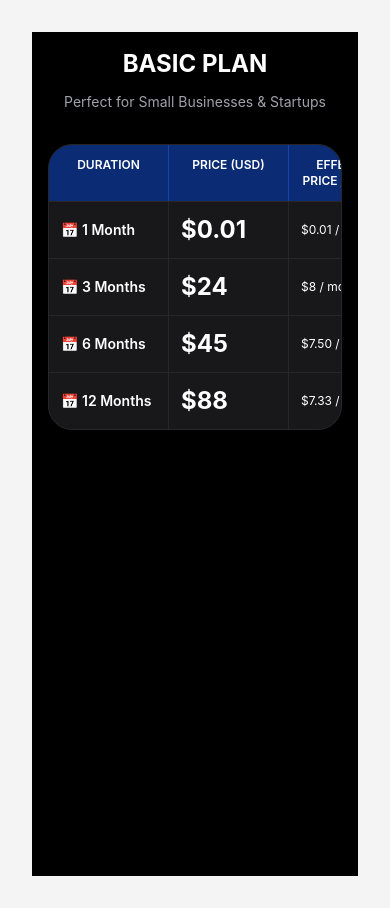
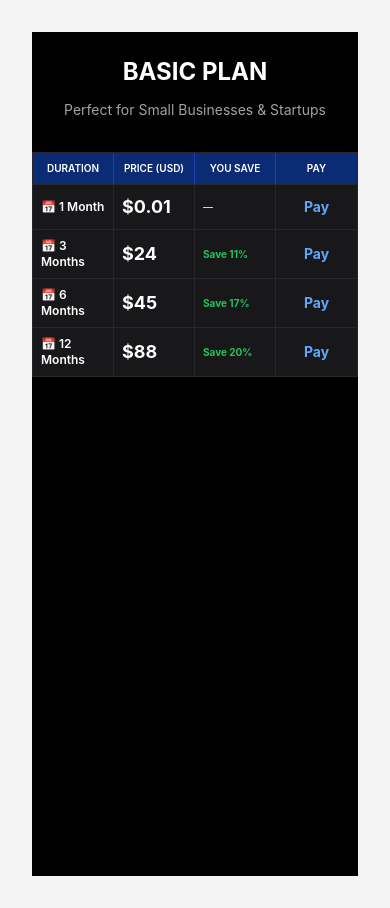
Before and after one commit to afnankhan123456/reviewreply-ai, a Next.js app: page /plans/basic/pricing in a window 390 px wide. Built offline with nearby package versions, Linux system fonts and the light colour scheme.

Commit message:
Update page.tsx

```diff
--- a/app/plans/basic/pricing/page.tsx
+++ b/app/plans/basic/pricing/page.tsx
@@ -29,60 +29,51 @@ export default function BasicPricingPage() {
   };
 
   return (
-    <div className="min-h-screen bg-black text-white p-4">
-      <div className="max-w-7xl mx-auto">
-        {/* HEADING – responsive font size */}
-        <div className="text-center mb-8">
-          <h1 className="text-2xl md:text-4xl font-bold mb-3">
-            BASIC PLAN
-          </h1>
+    <div className="min-h-screen bg-black text-white px-0 py-0">
+      {/* Outer padding removed – full width black background */}
+      <div className="w-full">
+        {/* HEADING */}
+        <div className="text-center pt-6 mb-8">
+          <h1 className="text-2xl md:text-4xl font-bold mb-3">BASIC PLAN</h1>
           <p className="text-zinc-400 text-sm md:text-base">
             Perfect for Small Businesses & Startups
           </p>
         </div>
 
-        {/* PRICING TABLE CONTAINER – responsive */}
-        <div className="rounded-3xl overflow-hidden border border-zinc-800 bg-zinc-900">
-          {/* SCROLLABLE WRAPPER for mobile */}
-          <div className="overflow-x-auto">
-            {/* TABLE – min width forces horizontal scroll on small screens */}
-            <div className="min-w-[600px]">
-              {/* HEADER ROW */}
-              <div className="grid grid-cols-5 bg-[#0B2C74] text-white font-semibold text-center text-xs md:text-sm">
-                <div className="p-3 md:p-4 border-r border-blue-800">
-                  DURATION
-                </div>
-                <div className="p-3 md:p-4 border-r border-blue-800">
-                  PRICE (USD)
-                </div>
-                <div className="p-3 md:p-4 border-r border-blue-800">
+        {/* PRICING TABLE – no scroll, no side gaps */}
+        <div className="w-full border border-zinc-800 bg-zinc-900">
+          {/* TABLE GRID */}
+          <div className="w-full">
+            {/* HEADER ROW – 4 cols mobile, 5 cols sm+ */}
+            <div className="grid grid-cols-4 sm:grid-cols-5 bg-[#0B2C74] text-white font-semibold text-center text-[10px] md:text-sm">
+              <div className="p-2 sm:p-4 border-r border-blue-800">DURATION</div>
+              <div className="p-2 sm:p-4 border-r border-blue-800">PRICE (USD)</div>
+              <div className="p-2 sm:p-4 border-r border-blue-800 hidden sm:block">
                 EFFECTIVE PRICE / MONTH
               </div>
-                <div className="p-3 md:p-4 border-r border-blue-800">
-                  YOU SAVE
-                </div>
-                <div className="p-3 md:p-4">PAY</div>
+              <div className="p-2 sm:p-4 border-r border-blue-800">YOU SAVE</div>
+              <div className="p-2 sm:p-4">PAY</div>
             </div>
 
             {/* ROW 1 – 1 Month */}
-              <div className="grid grid-cols-5 border-t border-zinc-800">
-                <div className="flex items-center gap-1 md:gap-2 p-3 md:p-4 border-r border-zinc-800 font-semibold text-sm md:text-lg">
+            <div className="grid grid-cols-4 sm:grid-cols-5 border-t border-zinc-800">
+              <div className="flex items-center gap-1 p-2 sm:p-4 border-r border-zinc-800 font-semibold text-xs sm:text-lg">
                 📅 1 Month
               </div>
-                <div className="flex items-center p-3 md:p-4 border-r border-zinc-800 text-2xl md:text-4xl font-bold">
+              <div className="flex items-center p-2 sm:p-4 border-r border-zinc-800 text-lg sm:text-4xl font-bold">
                 $0.01
               </div>
-                <div className="flex items-center p-3 md:p-4 border-r border-zinc-800 text-xs md:text-base">
+              <div className="hidden sm:flex items-center p-2 sm:p-4 border-r border-zinc-800 text-[10px] sm:text-base">
                 $0.01 / month
               </div>
-                <div className="flex items-center p-3 md:p-4 border-r border-zinc-800 text-xs md:text-base">
+              <div className="flex items-center p-2 sm:p-4 border-r border-zinc-800 text-[10px] sm:text-base">
                 —
               </div>
-                <div className="flex items-center justify-center p-3 md:p-4">
+              <div className="flex items-center justify-center p-2 sm:p-4">
                 <button
                   onClick={() => handlePlanActivation("1m")}
                   disabled={activatingPlan !== null}
-                    className="text-blue-400 font-bold text-base md:text-lg hover:text-blue-300 transition-all disabled:opacity-50"
+                  className="text-blue-400 font-bold text-sm sm:text-lg hover:text-blue-300 transition-all disabled:opacity-50"
                 >
                   {activatingPlan === "1m" ? "Activating..." : "Pay"}
                 </button>
@@ -90,24 +81,24 @@ export default function BasicPricingPage() {
             </div>
 
             {/* ROW 2 – 3 Months */}
-              <div className="grid grid-cols-5 border-t border-zinc-800">
-                <div className="flex items-center gap-1 md:gap-2 p-3 md:p-4 border-r border-zinc-800 font-semibold text-sm md:text-lg">
+            <div className="grid grid-cols-4 sm:grid-cols-5 border-t border-zinc-800">
+              <div className="flex items-center gap-1 p-2 sm:p-4 border-r border-zinc-800 font-semibold text-xs sm:text-lg">
                 📅 3 Months
               </div>
-                <div className="flex items-center p-3 md:p-4 border-r border-zinc-800 text-2xl md:text-4xl font-bold">
+              <div className="flex items-center p-2 sm:p-4 border-r border-zinc-800 text-lg sm:text-4xl font-bold">
                 $24
               </div>
-                <div className="flex items-center p-3 md:p-4 border-r border-zinc-800 text-xs md:text-base">
+              <div className="hidden sm:flex items-center p-2 sm:p-4 border-r border-zinc-800 text-[10px] sm:text-base">
                 $8 / month
               </div>
-                <div className="flex items-center p-3 md:p-4 border-r border-zinc-800 text-green-500 font-bold text-xs md:text-base">
+              <div className="flex items-center p-2 sm:p-4 border-r border-zinc-800 text-green-500 font-bold text-[10px] sm:text-base">
                 Save 11%
               </div>
-                <div className="flex items-center justify-center p-3 md:p-4">
+              <div className="flex items-center justify-center p-2 sm:p-4">
                 <button
                   onClick={() => handlePlanActivation("3m")}
                   disabled={activatingPlan !== null}
-                    className="text-blue-400 font-bold text-base md:text-lg hover:text-blue-300 transition-all disabled:opacity-50"
+                  className="text-blue-400 font-bold text-sm sm:text-lg hover:text-blue-300 transition-all disabled:opacity-50"
                 >
                   {activatingPlan === "3m" ? "Activating..." : "Pay"}
                 </button>
@@ -115,24 +106,24 @@ export default function BasicPricingPage() {
             </div>
 
             {/* ROW 3 – 6 Months */}
-              <div className="grid grid-cols-5 border-t border-zinc-800">
-                <div className="flex items-center gap-1 md:gap-2 p-3 md:p-4 border-r border-zinc-800 font-semibold text-sm md:text-lg">
+            <div className="grid grid-cols-4 sm:grid-cols-5 border-t border-zinc-800">
+              <div className="flex items-center gap-1 p-2 sm:p-4 border-r border-zinc-800 font-semibold text-xs sm:text-lg">
                 📅 6 Months
               </div>
-                <div className="flex items-center p-3 md:p-4 border-r border-zinc-800 text-2xl md:text-4xl font-bold">
+              <div className="flex items-center p-2 sm:p-4 border-r border-zinc-800 text-lg sm:text-4xl font-bold">
                 $45
               </div>
-                <div className="flex items-center p-3 md:p-4 border-r border-zinc-800 text-xs md:text-base">
+              <div className="hidden sm:flex items-center p-2 sm:p-4 border-r border-zinc-800 text-[10px] sm:text-base">
                 $7.50 / month
               </div>
-                <div className="flex items-center p-3 md:p-4 border-r border-zinc-800 text-green-500 font-bold text-xs md:text-base">
+              <div className="flex items-center p-2 sm:p-4 border-r border-zinc-800 text-green-500 font-bold text-[10px] sm:text-base">
                 Save 17%
               </div>
-                <div className="flex items-center justify-center p-3 md:p-4">
+              <div className="flex items-center justify-center p-2 sm:p-4">
                 <button
                   onClick={() => handlePlanActivation("6m")}
                   disabled={activatingPlan !== null}
-                    className="text-blue-400 font-bold text-base md:text-lg hover:text-blue-300 transition-all disabled:opacity-50"
+                  className="text-blue-400 font-bold text-sm sm:text-lg hover:text-blue-300 transition-all disabled:opacity-50"
                 >
                   {activatingPlan === "6m" ? "Activating..." : "Pay"}
                 </button>
@@ -140,24 +131,24 @@ export default function BasicPricingPage() {
             </div>
 
             {/* ROW 4 – 12 Months */}
-              <div className="grid grid-cols-5 border-t border-zinc-800">
-                <div className="flex items-center gap-1 md:gap-2 p-3 md:p-4 border-r border-zinc-800 font-semibold text-sm md:text-lg">
+            <div className="grid grid-cols-4 sm:grid-cols-5 border-t border-zinc-800">
+              <div className="flex items-center gap-1 p-2 sm:p-4 border-r border-zinc-800 font-semibold text-xs sm:text-lg">
                 📅 12 Months
               </div>
-                <div className="flex items-center p-3 md:p-4 border-r border-zinc-800 text-2xl md:text-4xl font-bold">
+              <div className="flex items-center p-2 sm:p-4 border-r border-zinc-800 text-lg sm:text-4xl font-bold">
                 $88
               </div>
-                <div className="flex items-center p-3 md:p-4 border-r border-zinc-800 text-xs md:text-base">
+              <div className="hidden sm:flex items-center p-2 sm:p-4 border-r border-zinc-800 text-[10px] sm:text-base">
                 $7.33 / month
               </div>
-                <div className="flex items-center p-3 md:p-4 border-r border-zinc-800 text-green-500 font-bold text-xs md:text-base">
+              <div className="flex items-center p-2 sm:p-4 border-r border-zinc-800 text-green-500 font-bold text-[10px] sm:text-base">
                 Save 20%
               </div>
-                <div className="flex items-center justify-center p-3 md:p-4">
+              <div className="flex items-center justify-center p-2 sm:p-4">
                 <button
                   onClick={() => handlePlanActivation("12m")}
                   disabled={activatingPlan !== null}
-                    className="text-blue-400 font-bold text-base md:text-lg hover:text-blue-300 transition-all disabled:opacity-50"
+                  className="text-blue-400 font-bold text-sm sm:text-lg hover:text-blue-300 transition-all disabled:opacity-50"
                 >
                   {activatingPlan === "12m" ? "Activating..." : "Pay"}
                 </button>
@@ -167,6 +158,5 @@ export default function BasicPricingPage() {
         </div>
       </div>
     </div>
-    </div>
   );
 }
```
Lines whose indentation alone changed are shown as unchanged.
